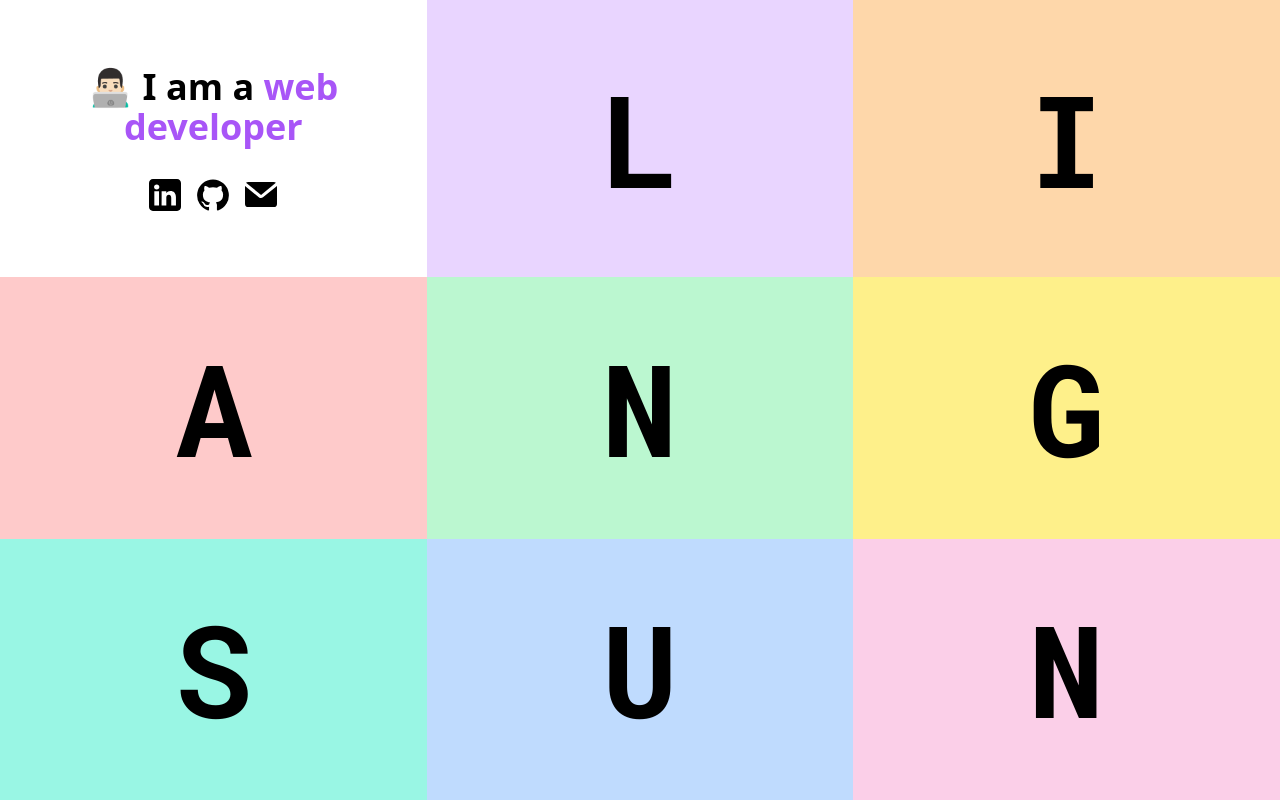
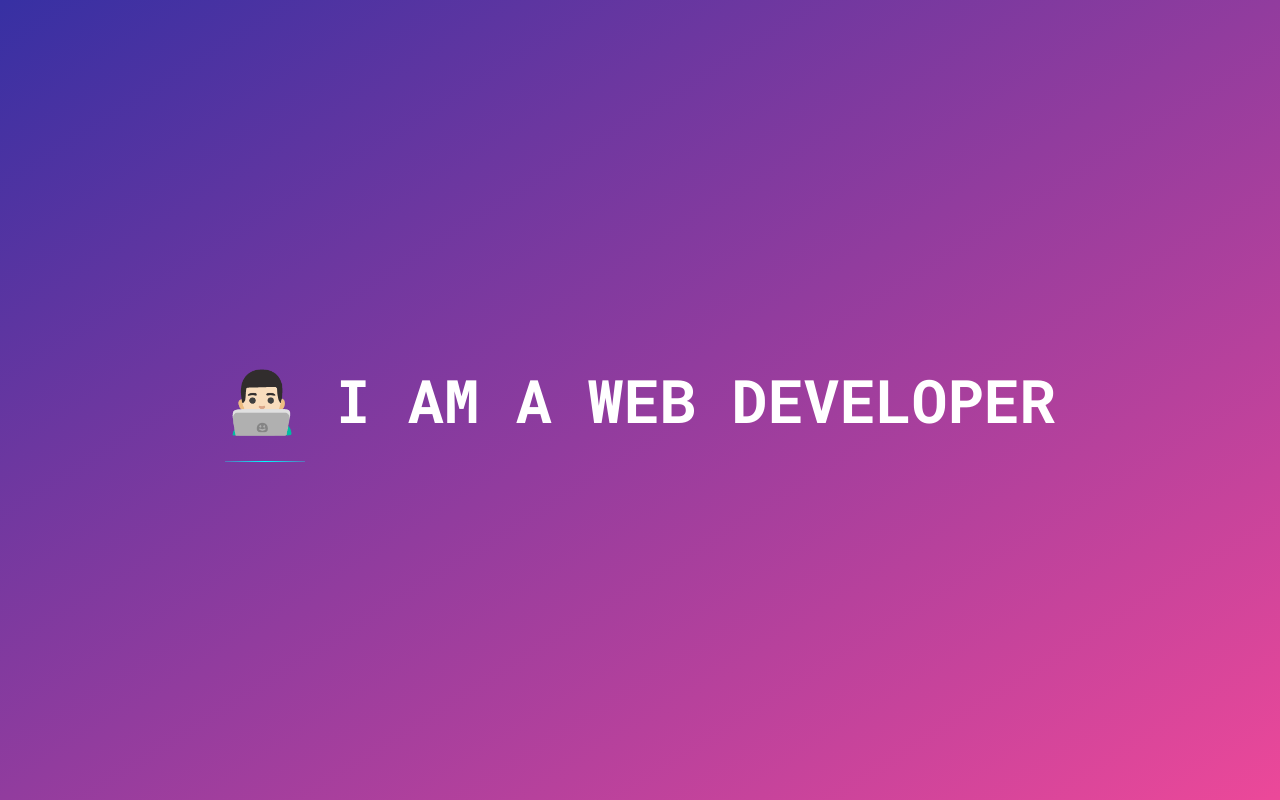
Before and after one commit to lyonsun/next-portfolio, a Next.js app: page / in a window 1280 px wide. Built offline with nearby package versions, Linux system fonts and the light colour scheme.

Commit message:
feat: new home page

```diff
--- /dev/null
+++ b/app/archive/grid/page.tsx
@@ -0,0 +1,88 @@
+'use client';
+
+import { Card } from '../../components/Card';
+import { BigLetter } from '../../components/BigLetter';
+import { SocialLink } from '../../components/SocialLink';
+import { motion } from 'framer-motion';
+
+type CardProps = {
+    letter: string;
+    color: string;
+    display: string;
+};
+
+const cards: CardProps[] = [
+    { letter: 'L', color: 'bg-purple-200', display: 'flex' },
+    { letter: 'I', color: 'bg-orange-200', display: 'flex' },
+    { letter: 'A', color: 'bg-red-200', display: 'flex' },
+    { letter: 'N', color: 'bg-green-200', display: 'flex' },
+    { letter: 'G', color: 'bg-yellow-200', display: 'flex' },
+    { letter: 'S', color: 'bg-teal-200', display: 'flex' },
+    { letter: 'U', color: 'bg-blue-200', display: 'flex' },
+    { letter: 'N', color: 'bg-pink-200', display: 'flex' },
+    { letter: '❤️', color: 'bg-gray-200', display: 'flex lg:hidden' },
+];
+
+export default function Home() {
+    return (
+        <>
+            <div className="grid grid-cols-2 lg:grid-cols-3 h-screen">
+                <motion.div
+                    initial={{
+                        scale: 0,
+                        opacity: 0,
+                    }}
+                    animate={{
+                        scale: 1,
+                        opacity: 1,
+                    }}
+                    transition={{
+                        duration: 1,
+                        delay: 2,
+                    }}
+                    className="flex flex-col justify-center items-center gap-8"
+                >
+                    <h1 className="text-xl lg:text-2xl xl:text-4xl font-bold text-center font-sans">
+                        👨🏻‍💻 I am a&nbsp;
+                        <span className="text-purple-500">web developer</span>
+                    </h1>
+                    <div className="flex justify-center items-center gap-4">
+                        <SocialLink
+                            linkURL="https://www.linkedin.com/in/lyonsun7"
+                            iconURL="/images/linkedin.svg"
+                            iconName="linkedin-profile"
+                            isExternalLink
+                        />
+                        <SocialLink
+                            linkURL="https://github.com/lyonsun"
+                            iconURL="/images/github.svg"
+                            iconName="github-profile"
+                            isExternalLink
+                        />
+                        <SocialLink
+                            linkURL="mailto:sunly917@gmail.com"
+                            iconURL="/images/email.svg"
+                            iconName="email-contact"
+                        />
+                    </div>
+                </motion.div>
+
+                {cards?.map((card, index) => {
+                    return (
+                        <Card
+                            key={index}
+                            index={index}
+                            cardsLength={cards.length}
+                            theme={{
+                                color: card.color,
+                                display: card.display,
+                            }}
+                        >
+                            <BigLetter letter={card.letter} />
+                        </Card>
+                    );
+                })}
+            </div>
+        </>
+    );
+}
--- a/app/page.tsx
+++ b/app/page.tsx
@@ -1,88 +1,55 @@
 'use client';
 
-import { Card } from './components/Card';
-import { BigLetter } from './components/BigLetter';
-import { SocialLink } from './components/SocialLink';
+import { FC, useEffect, useRef, useState } from 'react';
 import { motion } from 'framer-motion';
 
-type CardProps = {
-    letter: string;
-    color: string;
-    display: string;
+const Home: FC = () => {
+    const [animateVariant, setAnimateVariant] = useState('initial');
+    const [width, setWidth] = useState(0);
+    const ref = useRef<HTMLHeadingElement>(null);
+
+    useEffect(() => {
+        if (!ref.current) return;
+        setWidth(ref.current.offsetWidth);
+    }, []);
+
+    const variants = {
+        initial: {
+            x: '0',
+        },
+        enter: {
+            x: `${width - 80}px`,
+        },
+    };
+
+    return (
+        <div className="relative bg-gradient-to-br from-indigo-800 to-pink-500 overflow-hidden">
+            <div className="h-screen w-screen flex justify-center items-center">
+                <div className="relative">
+                    <motion.div
+                        className="absolute w-20 h-px bottom-0"
+                        variants={variants}
+                        animate={animateVariant}
+                        transition={{
+                            ease: 'easeInOut',
+                            duration: 1.4,
+                        }}
+                        style={{
+                            background: 'radial-gradient(cyan,transparent)',
+                        }}
+                    />
+                    <h1
+                        ref={ref}
+                        className="text-2xl md:text-6xl font-bold uppercase text-white text-center py-8"
+                        onMouseEnter={() => setAnimateVariant('enter')}
+                        onMouseLeave={() => setAnimateVariant('initial')}
+                    >
+                        👨🏻‍💻 I am a web developer
+                    </h1>
+                </div>
+            </div>
+        </div>
+    );
 };
 
-const cards: CardProps[] = [
-    { letter: 'L', color: 'bg-purple-200', display: 'flex' },
-    { letter: 'I', color: 'bg-orange-200', display: 'flex' },
-    { letter: 'A', color: 'bg-red-200', display: 'flex' },
-    { letter: 'N', color: 'bg-green-200', display: 'flex' },
-    { letter: 'G', color: 'bg-yellow-200', display: 'flex' },
-    { letter: 'S', color: 'bg-teal-200', display: 'flex' },
-    { letter: 'U', color: 'bg-blue-200', display: 'flex' },
-    { letter: 'N', color: 'bg-pink-200', display: 'flex' },
-    { letter: '❤️', color: 'bg-gray-200', display: 'flex lg:hidden' },
-];
-
-export default function Home() {
-    return (
-        <>
-            <div className="grid grid-cols-2 lg:grid-cols-3 h-screen">
-                <motion.div
-                    initial={{
-                        scale: 0,
-                        opacity: 0,
-                    }}
-                    animate={{
-                        scale: 1,
-                        opacity: 1,
-                    }}
-                    transition={{
-                        duration: 1,
-                        delay: 2,
-                    }}
-                    className="flex flex-col justify-center items-center gap-8"
-                >
-                    <h1 className="text-xl lg:text-2xl xl:text-4xl font-bold text-center font-sans">
-                        👨🏻‍💻 I am a&nbsp;
-                        <span className="text-purple-500">web developer</span>
-                    </h1>
-                    <div className="flex justify-center items-center gap-4">
-                        <SocialLink
-                            linkURL="https://www.linkedin.com/in/lyonsun7"
-                            iconURL="/images/linkedin.svg"
-                            iconName="linkedin-profile"
-                            isExternalLink
-                        />
-                        <SocialLink
-                            linkURL="https://github.com/lyonsun"
-                            iconURL="/images/github.svg"
-                            iconName="github-profile"
-                            isExternalLink
-                        />
-                        <SocialLink
-                            linkURL="mailto:sunly917@gmail.com"
-                            iconURL="/images/email.svg"
-                            iconName="email-contact"
-                        />
-                    </div>
-                </motion.div>
-
-                {cards?.map((card, index) => {
-                    return (
-                        <Card
-                            key={index}
-                            index={index}
-                            cardsLength={cards.length}
-                            theme={{
-                                color: card.color,
-                                display: card.display,
-                            }}
-                        >
-                            <BigLetter letter={card.letter} />
-                        </Card>
-                    );
-                })}
-            </div>
-        </>
-    );
-}
+export default Home;
```
